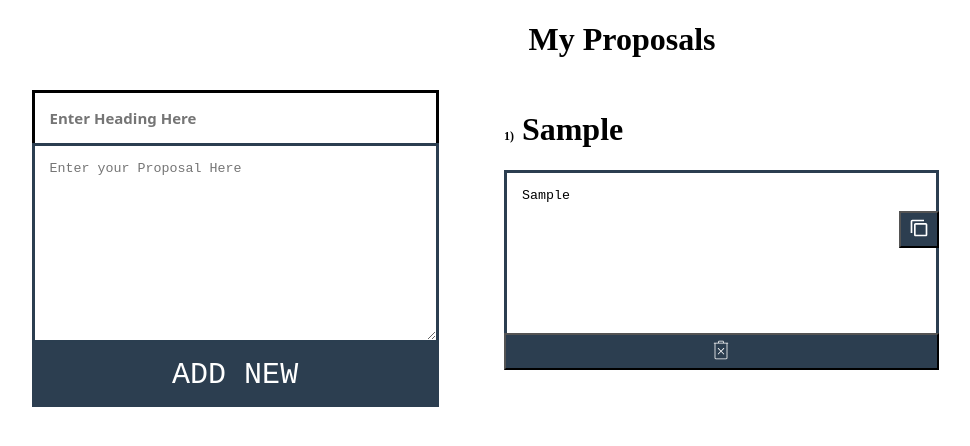
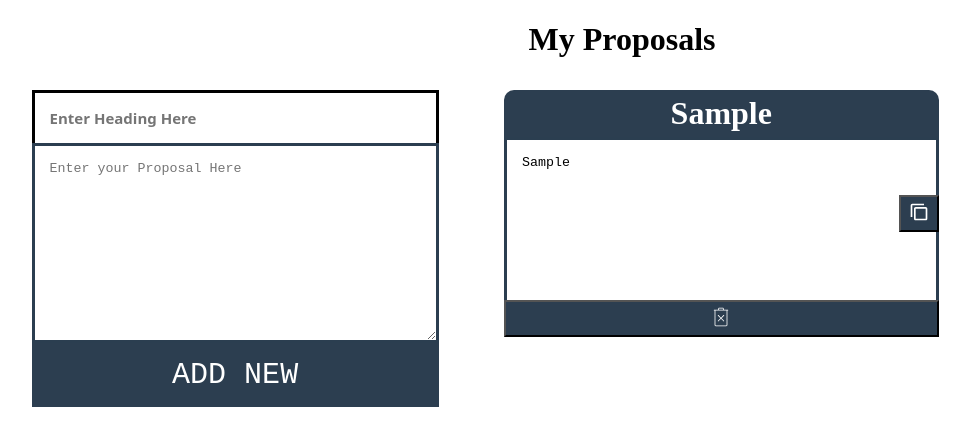
Before and after one commit to UsamaKhushnood/my-proposal, a Vue app: page / in a window 1280 px wide. Both pictures are taken after typing "Sample", "Sample" into the empty fields and a click on the button "ADD NEW". Shown: the top 446 px of the page, without its empty margins (18-988 px from the left). Built offline with nearby package versions, Linux system fonts and the light colour scheme.

Commit message:
fix draggable issue

```diff
--- a/src/components/HelloWorld.vue
+++ b/src/components/HelloWorld.vue
@@ -37,11 +37,11 @@
       <!-- Saved Proposals  -->
 
       <div class="section section2">
-        <draggable  class="main" v-model="proposalsList" @start="dragging=true" @end="dragging=false">
+        <draggable  class="main" v-model="proposalsList"  @start="dragging=true" @end="run">
           <!-- <div> -->
             <div id="proposal" v-for="(proposal, index) in proposalsList" :key="index">
-              <h1 style="text-transform: capitalize; pointer: move" title="Drag">
-                <span style="font-size: 12px;">{{index + 1}})</span>
+              <h1 class="singleProposalHeading" title="Drag">
+                <!-- <span style="font-size: 12px;">{{index + 1}})</span> -->
                 {{proposal.heading}}
               </h1>
               <textarea class="myTxt"
@@ -101,6 +101,9 @@ export default {
         this.newProposal.myInput = "";
         this.newProposal.heading = "";
       }
+    },
+    run(){
+      localStorage.setItem("storedData", JSON.stringify(this.proposalsList));
     },
     copyText(index) {
       var textToCopy = document.querySelector(`.obj-${index}`);
@@ -205,6 +208,17 @@ export default {
   text-transform: capitalize;
 }
 
+.singleProposalHeading{
+  text-transform: capitalize;
+  border-radius: 10px 10px 0 0;
+  cursor: grab;
+  margin: 0;
+  background: #2c3e50;
+  color: #fff;
+  text-align: center;
+  padding: 5px;
+}
+
 .myTxt {
   font-family: monospace;
   border: 3px solid rgb(43, 62, 80);
```
